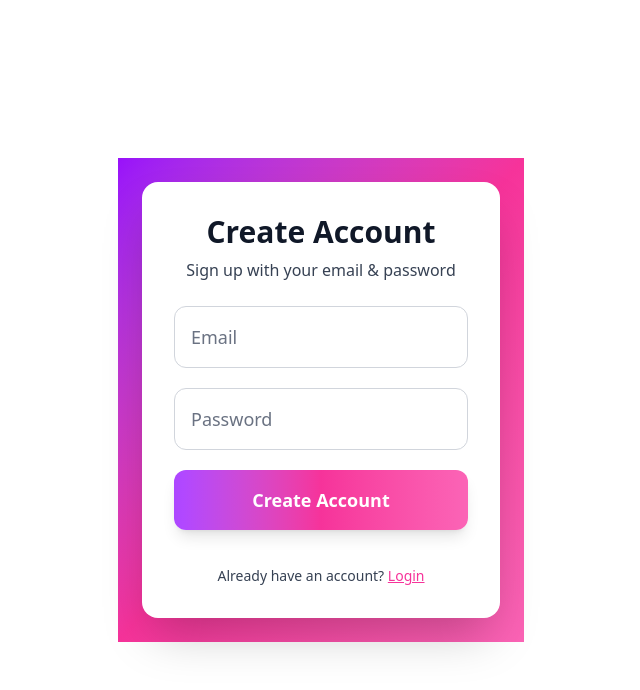
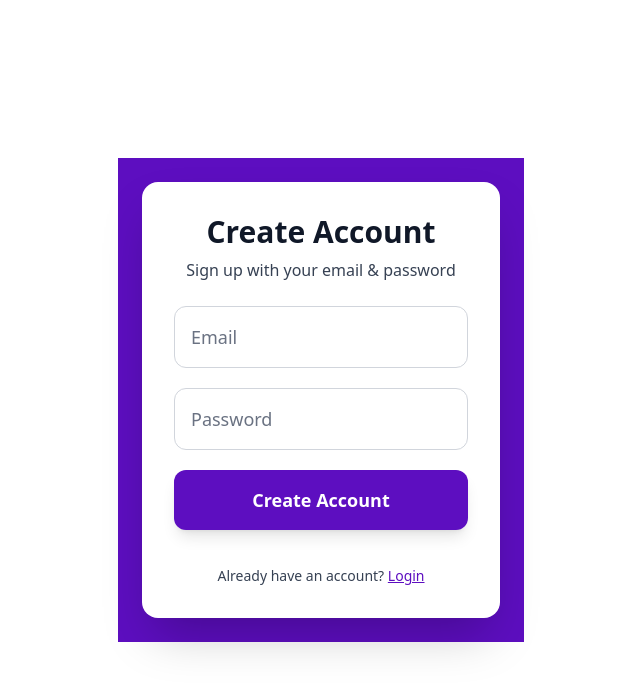
Before and after one commit to ingabiremariesandrine187/-Firebase-CRUD-Task-App, a Next.js app: page /register in a window 1280 px wide. Shown: the top 690 px of the page, without its empty margins (319-959 px from the left). Built offline with nearby package versions, Linux system fonts and the light colour scheme.

Commit message:
changing design

```diff
--- a/app/components/TaskList.tsx
+++ b/app/components/TaskList.tsx
@@ -52,7 +52,7 @@ export default function TaskList({ tasks }: { tasks: Task[] }) {
             </label>
             <button
               onClick={() => handleDelete(task.id)}
-              className="bg-gradient-to-r from-pink-600 to-purple-500 px-3 py-1 rounded-lg text-white text-sm shadow-md hover:opacity-90 transition"
+              className="bg-violet-800 px-3 py-1 rounded-lg text-white text-sm shadow-md hover:opacity-90 transition"
             >
               Delete
             </button>
--- a/app/login/page.tsx
+++ b/app/login/page.tsx
@@ -39,7 +39,7 @@ export default function LoginPage() {
   };
 
   return (
-    <div className="flex items-center justify-center bg-gradient-to-br from-purple-600 via-pink-500 to-pink-400 p-6">
+    <div className="flex items-center justify-center bg-bg-violet-800 p-6">
       <div className="max-w-md w-full bg-white bg-opacity-90 backdrop-blur-md rounded-2xl shadow-2xl p-8">
         <h2 className="text-3xl font-extrabold text-gray-900 mb-2 text-center">
           Welcome Back
@@ -67,7 +67,7 @@ export default function LoginPage() {
           <button
             type="submit"
             disabled={loading}
-            className="py-4 rounded-xl font-bold bg-gradient-to-r from-purple-500 via-pink-500 to-pink-400 text-white text-lg shadow-lg hover:opacity-95 transition duration-200"
+            className="py-4 rounded-xl font-bold bg-violet-800 text-white text-lg shadow-lg hover:opacity-95 transition duration-200"
           >
             {loading ? "Logging in..." : "Login"}
           </button>
--- a/app/register/page.tsx
+++ b/app/register/page.tsx
@@ -26,7 +26,7 @@ export default function RegisterPage() {
   };
 
   return (
-    <div className=" flex items-center justify-center bg-gradient-to-br from-purple-600 via-pink-500 to-pink-400 p-6">
+    <div className=" flex items-center justify-center bg-violet-800 p-6">
   <div className="max-w-md w-full bg-white bg-opacity-90 backdrop-blur-md rounded-2xl shadow-2xl p-8">
     <h2 className="text-3xl font-extrabold text-gray-900 mb-2 text-center">Create Account</h2>
     <p className="text-gray-700 mb-6 text-center">Sign up with your email & password</p>
@@ -53,7 +53,7 @@ export default function RegisterPage() {
       <button
         type="submit"
         disabled={loading}
-        className="py-4 rounded-xl font-bold bg-gradient-to-r from-purple-500 via-pink-500 to-pink-400 text-white text-lg shadow-lg hover:opacity-95 transition duration-200"
+        className="py-4 rounded-xl font-bold bg-violet-800 text-white text-lg shadow-lg hover:opacity-95 transition duration-200"
       >
         {loading ? "Creating account..." : "Create Account"}
       </button>
@@ -63,7 +63,7 @@ export default function RegisterPage() {
         <button
           type="button"
           onClick={() => router.push("/login")}
-          className="text-pink-500 underline font-medium"
+          className="text-violet-800 underline font-medium"
         >
           Login
         </button>
```
